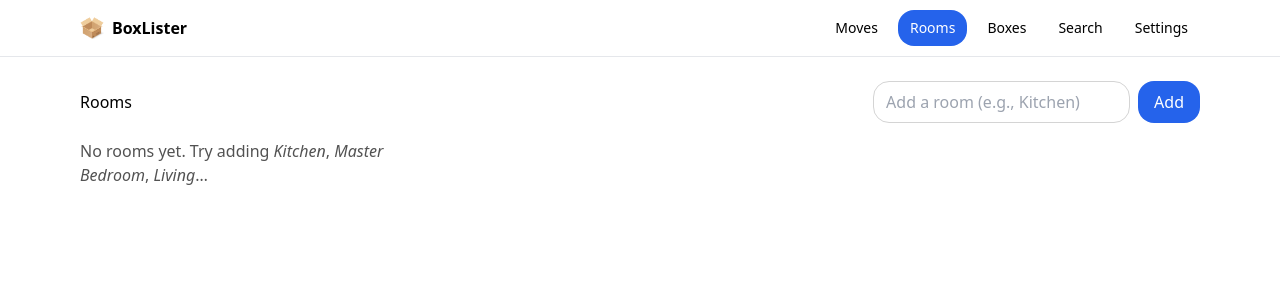
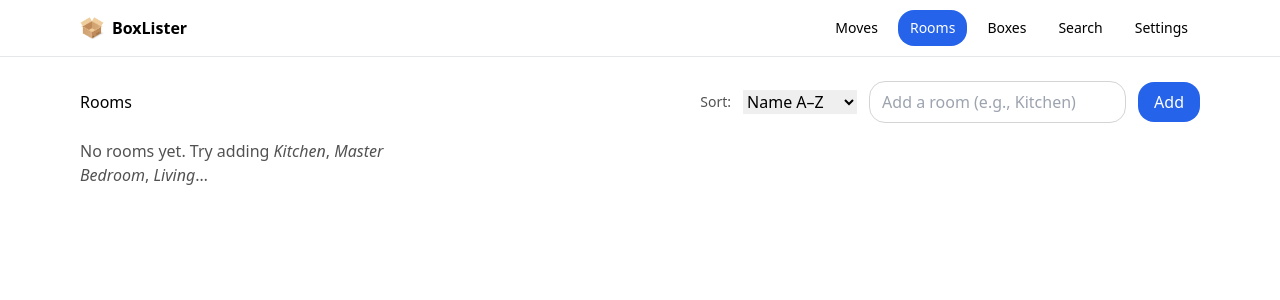
Before and after one commit to digiprofits/boxlisttest, a React (Vite) app: page /moves/1/rooms in a window 1280 px wide. Shown: the top 300 px of the page. Built offline with nearby package versions, Linux system fonts and the light colour scheme.

Commit message:
Update Rooms.tsx

```diff
--- a/src/routes/Rooms.tsx
+++ b/src/routes/Rooms.tsx
@@ -1,15 +1,22 @@
-import { useEffect, useRef, useState } from 'react';
-import { Link, useParams } from 'react-router-dom';
-import { createRoom, deleteRoom, listRooms, listBoxes, updateRoom, useUI } from '@/store';
+import { useEffect, useMemo, useRef, useState } from 'react';
+import { Link, useNavigate, useParams } from 'react-router-dom';
+import { createRoom, deleteRoom, listBoxes, listRooms, updateRoom, useUI } from '@/store';
 import InlineEditable from '@/components/InlineEditable';
+
+type SortKey = 'name-asc' | 'name-desc' | 'updated-desc';
 
 export default function Rooms() {
   const { moveId } = useParams();
+  const nav = useNavigate();
   const { setCurrentMove } = useUI();
   const [rooms, setRooms] = useState<any[]>([]);
+  const [sort, setSort] = useState<SortKey>('name-asc');
   const nameRef = useRef<HTMLInputElement>(null);
 
-  useEffect(() => { if (moveId) setCurrentMove(moveId); }, [moveId]);
+  useEffect(() => {
+    if (moveId) setCurrentMove(moveId);
+  }, [moveId]);
+
   useEffect(() => {
     (async () => {
       if (!moveId) return;
@@ -17,12 +24,26 @@ export default function Rooms() {
     })();
   }, [moveId]);
 
+  const sorted = useMemo(() => {
+    const list = [...rooms];
+    switch (sort) {
+      case 'name-asc':
+        return list.sort((a, b) => a.name.localeCompare(b.name));
+      case 'name-desc':
+        return list.sort((a, b) => b.name.localeCompare(a.name));
+      case 'updated-desc':
+        return list.sort((a, b) => b.updatedAt - a.updatedAt);
+    }
+  }, [rooms, sort]);
+
   async function addRoom() {
     const name = nameRef.current!.value.trim();
     if (!name) return;
-    await createRoom(moveId!, name);
+    const r = await createRoom(moveId!, name);
     nameRef.current!.value = '';
     setRooms(await listRooms(moveId!));
+    // Go straight to Boxes filtered to the new room
+    nav(`/moves/${moveId}/boxes?roomId=${r.id}`);
   }
 
   async function rename(id: string, name: string) {
@@ -38,33 +59,50 @@ export default function Rooms() {
 
   return (
     <div className="space-y-4">
-      <div className="flex items-center justify-between">
+      <div className="flex items-center justify-between gap-3">
         <h1 className="h1">Rooms</h1>
-        <div className="flex gap-2">
+        <div className="flex items-center gap-3">
+          <label className="text-sm text-neutral-600">Sort:</label>
+          <select className="select" value={sort} onChange={(e) => setSort(e.target.value as SortKey)}>
+            <option value="name-asc">Name A–Z</option>
+            <option value="name-desc">Name Z–A</option>
+            <option value="updated-desc">Most Recent</option>
+          </select>
           <input
             ref={nameRef}
             className="input"
             placeholder="Add a room (e.g., Kitchen)"
-            onKeyDown={(e) => { if (e.key === 'Enter') { e.preventDefault(); addRoom(); } }}
+            onKeyDown={(e) => {
+              if (e.key === 'Enter') {
+                e.preventDefault();
+                addRoom();
+              }
+            }}
           />
-          <button className="btn btn-primary" onClick={addRoom}>Add</button>
+          <button className="btn btn-primary" onClick={addRoom}>
+            Add
+          </button>
         </div>
       </div>
 
       <div className="grid sm:grid-cols-2 lg:grid-cols-3 gap-3">
-        {rooms.map((r) => (
+        {sorted.map((r) => (
           <div key={r.id} className="card p-4">
             <div className="flex items-center justify-between gap-3">
               <InlineEditable value={r.name} onSave={(v) => rename(r.id, v)} />
               <div className="flex gap-2">
-                <Link className="btn btn-ghost" to={`/moves/${moveId}/rooms/${r.id}/boxes`}>Open</Link>
-                <button className="btn btn-ghost text-red-600" onClick={() => remove(r.id)}>Delete</button>
+                <Link className="btn btn-ghost" to={`/moves/${moveId}/boxes?roomId=${r.id}`}>
+                  Open
+                </Link>
+                <button className="btn btn-ghost text-red-600" onClick={() => remove(r.id)}>
+                  Delete
+                </button>
               </div>
             </div>
             <RoomMeta moveId={moveId!} roomId={r.id} />
           </div>
         ))}
-        {rooms.length === 0 && (
+        {sorted.length === 0 && (
           <div className="text-neutral-600">
             No rooms yet. Try adding <em>Kitchen</em>, <em>Master Bedroom</em>, <em>Living</em>…
           </div>
```
